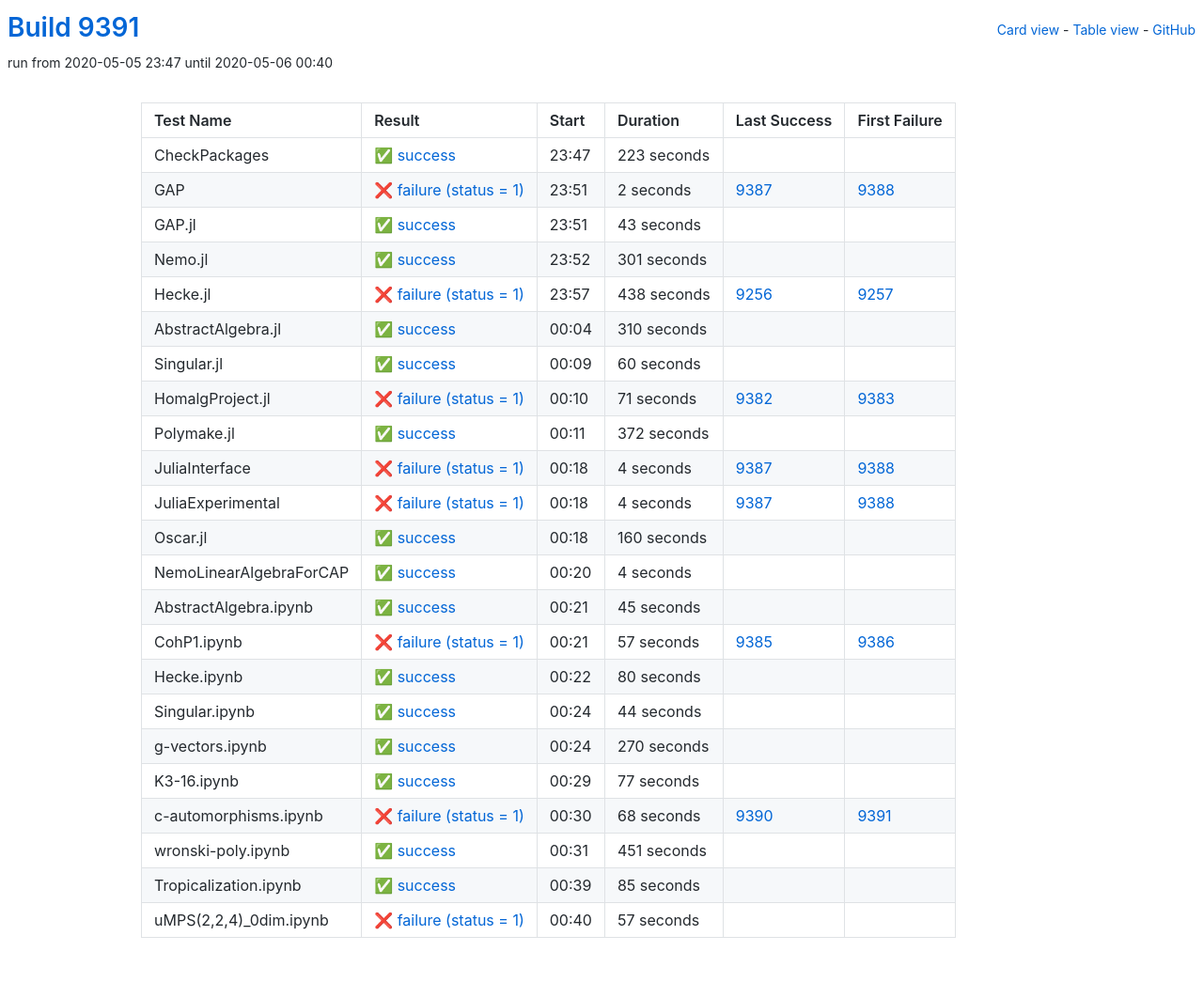
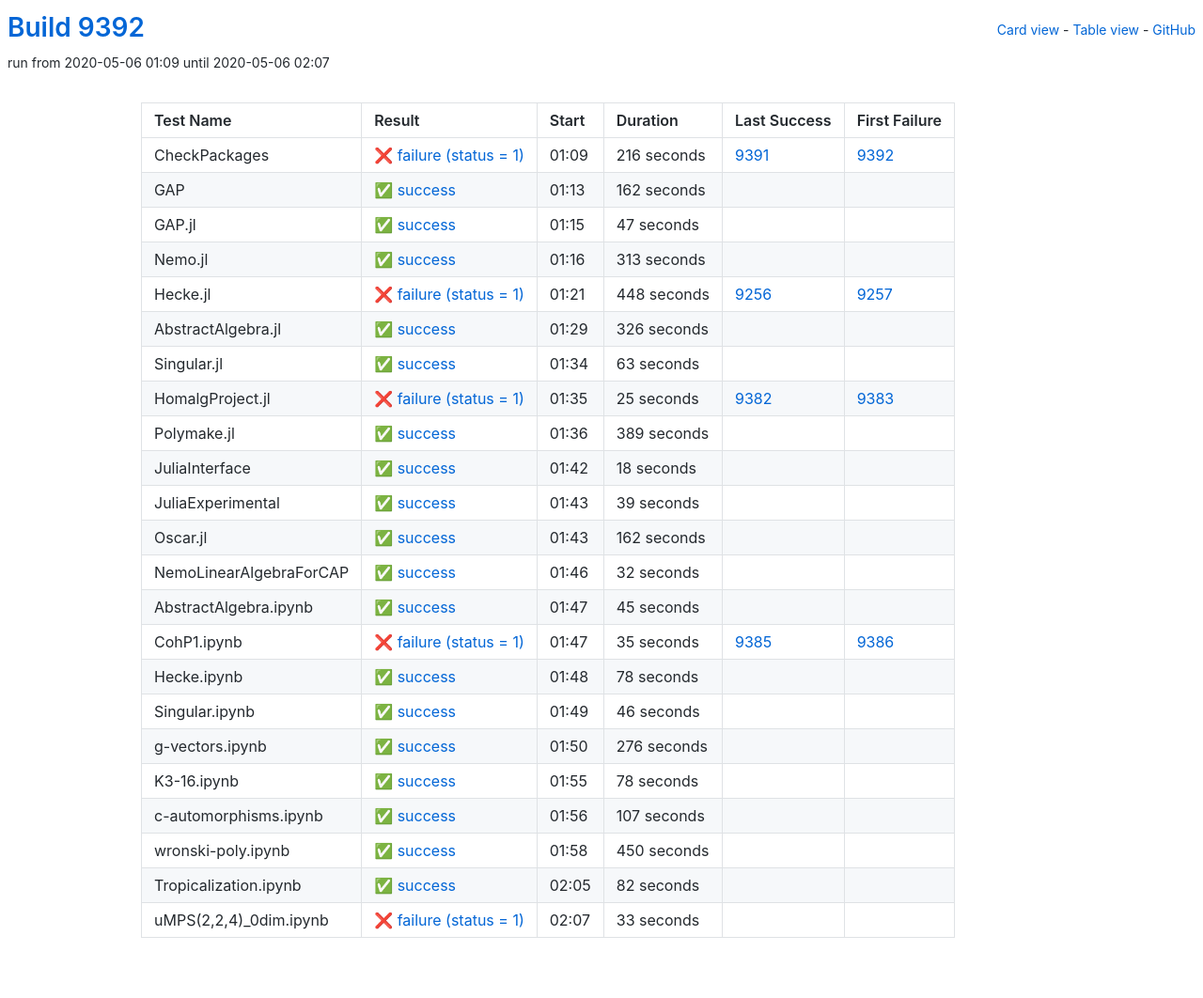
Before and after one commit to oscar-system/oscar-ci-status, a Jekyll site: the page built from table.html, in a window 1280 px wide. Shown: the whole page at 94% size. Built offline with Jekyll 4.4.1, drawn with Linux system fonts in a browser that asks for light colours.

Commit message:
Build 9392

```diff
--- a/_data/ci.yml
+++ b/_data/ci.yml
@@ -1,161 +1,161 @@
-build: 9391
-build_url: https://oscarci.mathematik.uni-kl.de/job/oscar/9391/
+build: 9392
+build_url: https://oscarci.mathematik.uni-kl.de/job/oscar/9392/
 job: oscar
 tests:
-- duration: 223
+- duration: 216
+  exitcode: 1
+  first_failure: 9392
+  first_failure_url: https://oscarci.mathematik.uni-kl.de/job/oscar/9392/
+  id: checkpackages
+  last_success: 9391
+  last_success_url: https://oscarci.mathematik.uni-kl.de/job/oscar/9391/
+  log: https://oscarci.mathematik.uni-kl.de/job/oscar/9392/artifact/logs/build-9392/CheckPackages.log
+  name: CheckPackages
+  start: 2020-05-06 01:09
+  status: failure
+  success: false
+- duration: 162
   exitcode: 0
   first_failure: false
   first_failure_url: null
-  id: checkpackages
+  id: gap
   last_success: false
   last_success_url: null
-  log: https://oscarci.mathematik.uni-kl.de/job/oscar/9391/artifact/logs/build-9391/CheckPackages.log
-  name: CheckPackages
-  start: 2020-05-05 23:47
+  log: https://oscarci.mathematik.uni-kl.de/job/oscar/9392/artifact/logs/build-9392/GAP.log
+  name: GAP
+  start: 2020-05-06 01:13
   status: success
   success: true
-- duration: 2
-  exitcode: 1
-  first_failure: 9388
-  first_failure_url: https://oscarci.mathematik.uni-kl.de/job/oscar/9388/
-  id: gap
-  last_success: 9387
-  last_success_url: https://oscarci.mathematik.uni-kl.de/job/oscar/9387/
-  log: https://oscarci.mathematik.uni-kl.de/job/oscar/9391/artifact/logs/build-9391/GAP.log
-  name: GAP
-  start: 2020-05-05 23:51
-  status: failure
-  success: false
-- duration: 43
+- duration: 47
   exitcode: 0
   first_failure: false
   first_failure_url: null
   id: gap-jl
   last_success: false
   last_success_url: null
-  log: https://oscarci.mathematik.uni-kl.de/job/oscar/9391/artifact/logs/build-9391/GAP.jl.log
+  log: https://oscarci.mathematik.uni-kl.de/job/oscar/9392/artifact/logs/build-9392/GAP.jl.log
   name: GAP.jl
-  start: 2020-05-05 23:51
+  start: 2020-05-06 01:15
   status: success
   success: true
-- duration: 301
+- duration: 313
   exitcode: 0
   first_failure: false
   first_failure_url: null
   id: nemo-jl
   last_success: false
   last_success_url: null
-  log: https://oscarci.mathematik.uni-kl.de/job/oscar/9391/artifact/logs/build-9391/Nemo.jl.log
+  log: https://oscarci.mathematik.uni-kl.de/job/oscar/9392/artifact/logs/build-9392/Nemo.jl.log
   name: Nemo.jl
-  start: 2020-05-05 23:52
+  start: 2020-05-06 01:16
   status: success
   success: true
-- duration: 438
+- duration: 448
   exitcode: 1
   first_failure: 9257
   first_failure_url: https://oscarci.mathematik.uni-kl.de/job/oscar/9257/
   id: hecke-jl
   last_success: 9256
   last_success_url: https://oscarci.mathematik.uni-kl.de/job/oscar/9256/
-  log: https://oscarci.mathematik.uni-kl.de/job/oscar/9391/artifact/logs/build-9391/Hecke.jl.log
+  log: https://oscarci.mathematik.uni-kl.de/job/oscar/9392/artifact/logs/build-9392/Hecke.jl.log
   name: Hecke.jl
-  start: 2020-05-05 23:57
+  start: 2020-05-06 01:21
   status: failure
   success: false
-- duration: 310
+- duration: 326
   exitcode: 0
   first_failure: false
   first_failure_url: null
   id: abstractalgebra-jl
   last_success: false
   last_success_url: null
-  log: https://oscarci.mathematik.uni-kl.de/job/oscar/9391/artifact/logs/build-9391/AbstractAlgebra.jl.log
+  log: https://oscarci.mathematik.uni-kl.de/job/oscar/9392/artifact/logs/build-9392/AbstractAlgebra.jl.log
   name: AbstractAlgebra.jl
-  start: 2020-05-06 00:04
+  start: 2020-05-06 01:29
   status: success
   success: true
-- duration: 60
+- duration: 63
   exitcode: 0
   first_failure: false
   first_failure_url: null
   id: singular-jl
   last_success: false
   last_success_url: null
-  log: https://oscarci.mathematik.uni-kl.de/job/oscar/9391/artifact/logs/build-9391/Singular.jl.log
+  log: https://oscarci.mathematik.uni-kl.de/job/oscar/9392/artifact/logs/build-9392/Singular.jl.log
   name: Singular.jl
-  start: 2020-05-06 00:09
+  start: 2020-05-06 01:34
   status: success
   success: true
-- duration: 71
+- duration: 25
   exitcode: 1
   first_failure: 9383
   first_failure_url: https://oscarci.mathematik.uni-kl.de/job/oscar/9383/
   id: homalgproject-jl
   last_success: 9382
   last_success_url: https://oscarci.mathematik.uni-kl.de/job/oscar/9382/
-  log: https://oscarci.mathematik.uni-kl.de/job/oscar/9391/artifact/logs/build-9391/HomalgProject.jl.log
+  log: https://oscarci.mathematik.uni-kl.de/job/oscar/9392/artifact/logs/build-9392/HomalgProject.jl.log
   name: HomalgProject.jl
-  start: 2020-05-06 00:10
+  start: 2020-05-06 01:35
   status: failure
   success: false
-- duration: 372
+- duration: 389
   exitcode: 0
   first_failure: false
   first_failure_url: null
   id: polymake-jl
   last_success: false
   last_success_url: null
-  log: https://oscarci.mathematik.uni-kl.de/job/oscar/9391/artifact/logs/build-9391/Polymake.jl.log
+  log: https://oscarci.mathematik.uni-kl.de/job/oscar/9392/artifact/logs/build-9392/Polymake.jl.log
   name: Polymake.jl
-  start: 2020-05-06 00:11
+  start: 2020-05-06 01:36
   status: success
   success: true
-- duration: 4
-  exitcode: 1
-  first_failure: 9388
-  first_failure_url: https://oscarci.mathematik.uni-kl.de/job/oscar/9388/
+- duration: 18
+  exitcode: 0
+  first_failure: false
+  first_failure_url: null
   id: juliainterface
-  last_success: 9387
-  last_success_url: https://oscarci.mathematik.uni-kl.de/job/oscar/9387/
-  log: https://oscarci.mathematik.uni-kl.de/job/oscar/9391/artifact/logs/build-9391/JuliaInterface.log
+  last_success: false
+  last_success_url: null
+  log: https://oscarci.mathematik.uni-kl.de/job/oscar/9392/artifact/logs/build-9392/JuliaInterface.log
   name: JuliaInterface
-  start: 2020-05-06 00:18
-  status: failure
-  success: false
-- duration: 4
-  exitcode: 1
-  first_failure: 9388
-  first_failure_url: https://oscarci.mathematik.uni-kl.de/job/oscar/9388/
+  start: 2020-05-06 01:42
+  status: success
+  success: true
+- duration: 39
+  exitcode: 0
+  first_failure: false
+  first_failure_url: null
   id: juliaexperimental
-  last_success: 9387
-  last_success_url: https://oscarci.mathematik.uni-kl.de/job/oscar/9387/
-  log: https://oscarci.mathematik.uni-kl.de/job/oscar/9391/artifact/logs/build-9391/JuliaExperimental.log
+  last_success: false
+  last_success_url: null
+  log: https://oscarci.mathematik.uni-kl.de/job/oscar/9392/artifact/logs/build-9392/JuliaExperimental.log
   name: JuliaExperimental
-  start: 2020-05-06 00:18
-  status: failure
-  success: false
-- duration: 160
+  start: 2020-05-06 01:43
+  status: success
+  success: true
+- duration: 162
   exitcode: 0
   first_failure: false
   first_failure_url: null
   id: oscar-jl
   last_success: false
   last_success_url: null
-  log: https://oscarci.mathematik.uni-kl.de/job/oscar/9391/artifact/logs/build-9391/Oscar.jl.log
+  log: https://oscarci.mathematik.uni-kl.de/job/oscar/9392/artifact/logs/build-9392/Oscar.jl.log
   name: Oscar.jl
-  start: 2020-05-06 00:18
+  start: 2020-05-06 01:43
   status: success
   success: true
-- duration: 4
+- duration: 32
   exitcode: 0
   first_failure: false
   first_failure_url: null
   id: nemolinearalgebraforcap
   last_success: false
   last_success_url: null
-  log: https://oscarci.mathematik.uni-kl.de/job/oscar/9391/artifact/logs/build-9391/NemoLinearAlgebraForCAP.log
+  log: https://oscarci.mathematik.uni-kl.de/job/oscar/9392/artifact/logs/build-9392/NemoLinearAlgebraForCAP.log
   name: NemoLinearAlgebraForCAP
-  start: 2020-05-06 00:20
+  start: 2020-05-06 01:46
   status: success
   success: true
 - duration: 45
@@ -165,116 +165,116 @@ tests:
   id: abstractalgebra-ipynb
   last_success: false
   last_success_url: null
-  log: https://oscarci.mathematik.uni-kl.de/job/oscar/9391/artifact/logs/build-9391/AbstractAlgebra.ipynb.log
+  log: https://oscarci.mathematik.uni-kl.de/job/oscar/9392/artifact/logs/build-9392/AbstractAlgebra.ipynb.log
   name: AbstractAlgebra.ipynb
-  start: 2020-05-06 00:21
+  start: 2020-05-06 01:47
   status: success
   success: true
-- duration: 57
+- duration: 35
   exitcode: 1
   first_failure: 9386
   first_failure_url: https://oscarci.mathematik.uni-kl.de/job/oscar/9386/
   id: cohp1-ipynb
   last_success: 9385
   last_success_url: https://oscarci.mathematik.uni-kl.de/job/oscar/9385/
-  log: https://oscarci.mathematik.uni-kl.de/job/oscar/9391/artifact/logs/build-9391/CohP1.ipynb.log
+  log: https://oscarci.mathematik.uni-kl.de/job/oscar/9392/artifact/logs/build-9392/CohP1.ipynb.log
   name: CohP1.ipynb
-  start: 2020-05-06 00:21
+  start: 2020-05-06 01:47
   status: failure
   success: false
-- duration: 80
+- duration: 78
   exitcode: 0
   first_failure: false
   first_failure_url: null
   id: hecke-ipynb
   last_success: false
   last_success_url: null
-  log: https://oscarci.mathematik.uni-kl.de/job/oscar/9391/artifact/logs/build-9391/Hecke.ipynb.log
+  log: https://oscarci.mathematik.uni-kl.de/job/oscar/9392/artifact/logs/build-9392/Hecke.ipynb.log
   name: Hecke.ipynb
-  start: 2020-05-06 00:22
+  start: 2020-05-06 01:48
   status: success
   success: true
-- duration: 44
+- duration: 46
   exitcode: 0
   first_failure: false
   first_failure_url: null
   id: singular-ipynb
   last_success: false
   last_success_url: null
-  log: https://oscarci.mathematik.uni-kl.de/job/oscar/9391/artifact/logs/build-9391/Singular.ipynb.log
+  log: https://oscarci.mathematik.uni-kl.de/job/oscar/9392/artifact/logs/build-9392/Singular.ipynb.log
   name: Singular.ipynb
-  start: 2020-05-06 00:24
+  start: 2020-05-06 01:49
   status: success
   success: true
-- duration: 270
+- duration: 276
   exitcode: 0
   first_failure: false
   first_failure_url: null
   id: g-vectors-ipynb
   last_success: false
   last_success_url: null
-  log: https://oscarci.mathematik.uni-kl.de/job/oscar/9391/artifact/logs/build-9391/g-vectors.ipynb.log
+  log: https://oscarci.mathematik.uni-kl.de/job/oscar/9392/artifact/logs/build-9392/g-vectors.ipynb.log
   name: g-vectors.ipynb
-  start: 2020-05-06 00:24
+  start: 2020-05-06 01:50
   status: success
   success: true
-- duration: 77
+- duration: 78
   exitcode: 0
   first_failure: false
   first_failure_url: null
   id: k3-16-ipynb
   last_success: false
   last_success_url: null
-  log: https://oscarci.mathematik.uni-kl.de/job/oscar/9391/artifact/logs/build-9391/K3-16.ipynb.log
+  log: https://oscarci.mathematik.uni-kl.de/job/oscar/9392/artifact/logs/build-9392/K3-16.ipynb.log
   name: K3-16.ipynb
-  start: 2020-05-06 00:29
+  start: 2020-05-06 01:55
   status: success
   success: true
-- duration: 68
-  exitcode: 1
-  first_failure: 9391
-  first_failure_url: https://oscarci.mathematik.uni-kl.de/job/oscar/9391/
+- duration: 107
+  exitcode: 0
+  first_failure: false
+  first_failure_url: null
   id: c-automorphisms-ipynb
-  last_success: 9390
-  last_success_url: https://oscarci.mathematik.uni-kl.de/job/oscar/9390/
-  log: https://oscarci.mathematik.uni-kl.de/job/oscar/9391/artifact/logs/build-9391/c-automorphisms.ipynb.log
+  last_success: false
+  last_success_url: null
+  log: https://oscarci.mathematik.uni-kl.de/job/oscar/9392/artifact/logs/build-9392/c-automorphisms.ipynb.log
   name: c-automorphisms.ipynb
-  start: 2020-05-06 00:30
-  status: failure
-  success: false
-- duration: 451
+  start: 2020-05-06 01:56
+  status: success
+  success: true
+- duration: 450
   exitcode: 0
   first_failure: false
   first_failure_url: null
   id: wronski-poly-ipynb
   last_success: false
   last_success_url: null
-  log: https://oscarci.mathematik.uni-kl.de/job/oscar/9391/artifact/logs/build-9391/wronski-poly.ipynb.log
+  log: https://oscarci.mathematik.uni-kl.de/job/oscar/9392/artifact/logs/build-9392/wronski-poly.ipynb.log
   name: wronski-poly.ipynb
-  start: 2020-05-06 00:31
+  start: 2020-05-06 01:58
   status: success
   success: true
-- duration: 85
+- duration: 82
   exitcode: 0
   first_failure: false
   first_failure_url: null
   id: tropicalization-ipynb
   last_success: false
   last_success_url: null
-  log: https://oscarci.mathematik.uni-kl.de/job/oscar/9391/artifact/logs/build-9391/Tropicalization.ipynb.log
+  log: https://oscarci.mathematik.uni-kl.de/job/oscar/9392/artifact/logs/build-9392/Tropicalization.ipynb.log
   name: Tropicalization.ipynb
-  start: 2020-05-06 00:39
+  start: 2020-05-06 02:05
   status: success
   success: true
-- duration: 57
+- duration: 33
   exitcode: 1
   first_failure: false
   first_failure_url: null
   id: umps-2-2-4-0dim-ipynb
   last_success: false
   last_success_url: null
-  log: https://oscarci.mathematik.uni-kl.de/job/oscar/9391/artifact/logs/build-9391/uMPS-2-2-4-_0dim.ipynb.log
+  log: https://oscarci.mathematik.uni-kl.de/job/oscar/9392/artifact/logs/build-9392/uMPS-2-2-4-_0dim.ipynb.log
   name: uMPS(2,2,4)_0dim.ipynb
-  start: 2020-05-06 00:40
+  start: 2020-05-06 02:07
   status: failure
   success: false
```
Also changed, not shown: README.md.
